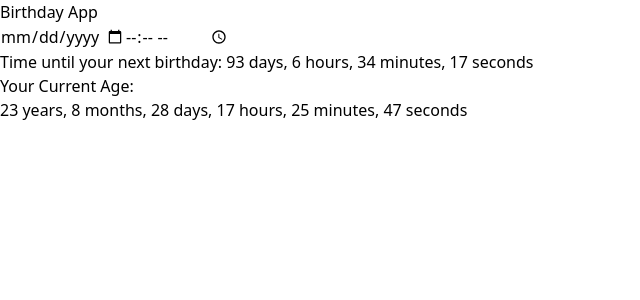
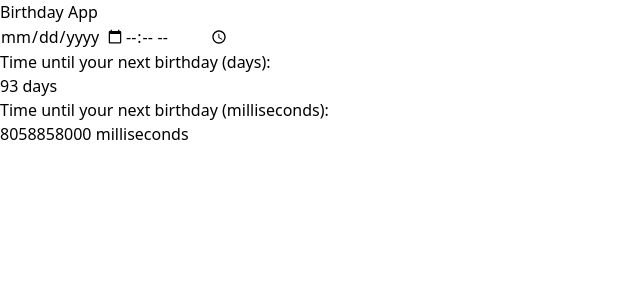
Before and after one commit to IlyaKrapivnoy/vue_birthday-app, a Vue app: page / in a window 1280 px wide. Shown: the top 300 px of the page, without its empty margins (0-640 px from the left). Built offline with nearby package versions, Linux system fonts and the light colour scheme.

Commit message:
remove current age

```diff
--- a/src/App.vue
+++ b/src/App.vue
@@ -23,34 +23,41 @@
         </div>
 
         <div class="text-gray-300">
-          Time until your next birthday:
-          <span class="text-gray-800 font-bold">{{
-            timeUntilNextBirthday
-          }}</span>
+          Time until your next birthday (days):
+          <div
+            class="text-gray-800 font-bold"
+            v-if="age.months === 0 && age.days === 0"
+          >
+            Happy B-Day!
+          </div>
+          <div v-else>
+            <span id="countdownDays">{{ countdownDays }}</span> days
+          </div>
         </div>
-      </div>
 
-      <div class="mt-20">
-        <h2 class="text-gray-300">Your Current Age:</h2>
-        <p v-if="showAgeCalculation" class="text-3xl text-white">
-          Calculating<span class="animate-ping">...</span>
-        </p>
-        <p v-else class="text-3xl text-white">
-          {{ age.years }} years, {{ age.months }} months, {{ age.days }} days,
-          {{ age.hours }} hours, {{ age.minutes }} minutes,
-          {{ age.seconds }} seconds
-        </p>
+        <div class="text-gray-300">
+          Time until your next birthday (milliseconds):
+          <div
+            class="text-gray-800 font-bold"
+            v-if="age.months === 0 && age.days === 0"
+          >
+            Happy B-Day!
+          </div>
+          <div v-else>
+            <span id="countdownMilliseconds">{{ countdownMilliseconds }}</span>
+            milliseconds
+          </div>
+        </div>
       </div>
     </div>
   </div>
 </template>
 
 <script setup>
-import { ref, onMounted, onBeforeUnmount, computed } from 'vue';
+import { computed, ref, watch } from 'vue';
 
 const selectedDate = ref(localStorage.getItem('selectedDate') || '');
 const selectedTime = ref(localStorage.getItem('selectedTime') || '');
-const showAgeCalculation = ref(true);
 
 const handleDateChange = () => {
   localStorage.setItem('selectedDate', selectedDate.value);
@@ -71,41 +78,26 @@ const age = {
   seconds: ref(0)
 };
 
-const updateAge = () => {
-  const timerInterval = setInterval(() => {
-    const birthDate = new Date(
-      selectedDate.value + 'T' + selectedTime.value + ':00'
-    );
-    const currentDate = new Date();
-    const ageInMilliseconds = currentDate - birthDate;
+const countdownMilliseconds = computed(() => {
+  const today = new Date();
+  const selectedDateTime = new Date(
+    selectedDate.value + 'T' + selectedTime.value + ':00'
+  );
+  const nextBirthday = new Date(
+    today.getFullYear(),
+    selectedDateTime.getMonth(),
+    selectedDateTime.getDate()
+  );
 
-    const ageDate = new Date(ageInMilliseconds);
+  if (nextBirthday < today) {
+    nextBirthday.setFullYear(nextBirthday.getFullYear() + 1);
+  }
 
-    const years = ageDate.getUTCFullYear() - 1970;
-    const months = ageDate.getUTCMonth();
-    const days = ageDate.getUTCDate() - 1;
+  return nextBirthday - today;
+});
 
-    const hours = currentDate.getHours();
-    const minutes = currentDate.getMinutes();
-    const seconds = currentDate.getSeconds();
-
-    age.years.value = years;
-    age.months.value = months;
-    age.days.value = days;
-    age.hours.value = hours;
-    age.minutes.value = minutes;
-    age.seconds.value = seconds;
-
-    showAgeCalculation.value = false;
-  }, 1000);
-
-  onBeforeUnmount(() => {
-    clearInterval(timerInterval);
-  });
-};
-
-onMounted(() => {
-  updateAge();
+watch(age, () => {
+  countdownMilliseconds.value = 0;
 });
 
 const getCurrentDate = () => {
@@ -116,11 +108,7 @@ const getCurrentDate = () => {
   return `${year}-${month}-${day}`;
 };
 
-const timeUntilNextBirthday = computed(() => {
-  if (age.months.value === 0 && age.days.value === 0) {
-    return 'Happy B-Day!';
-  }
-
+const countdownDays = computed(() => {
   const today = new Date();
   const selectedDateTime = new Date(
     selectedDate.value + 'T' + selectedTime.value + ':00'
@@ -136,13 +124,6 @@ const timeUntilNextBirthday = computed(() => {
   }
 
   const timeDifference = nextBirthday - today;
-  const days = Math.floor(timeDifference / (1000 * 60 * 60 * 24));
-  const hours = Math.floor(
-    (timeDifference % (1000 * 60 * 60 * 24)) / (1000 * 60 * 60)
-  );
-  const minutes = Math.floor((timeDifference % (1000 * 60 * 60)) / (1000 * 60));
-  const seconds = Math.floor((timeDifference % (1000 * 60)) / 1000);
-
-  return `${days} days, ${hours} hours, ${minutes} minutes, ${seconds} seconds`;
+  return Math.floor(timeDifference / (1000 * 60 * 60 * 24));
 });
 </script>
```
